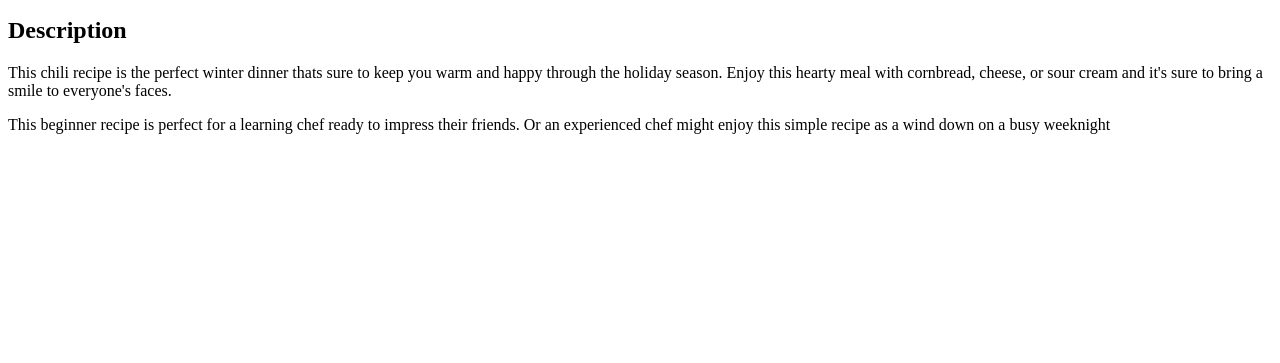
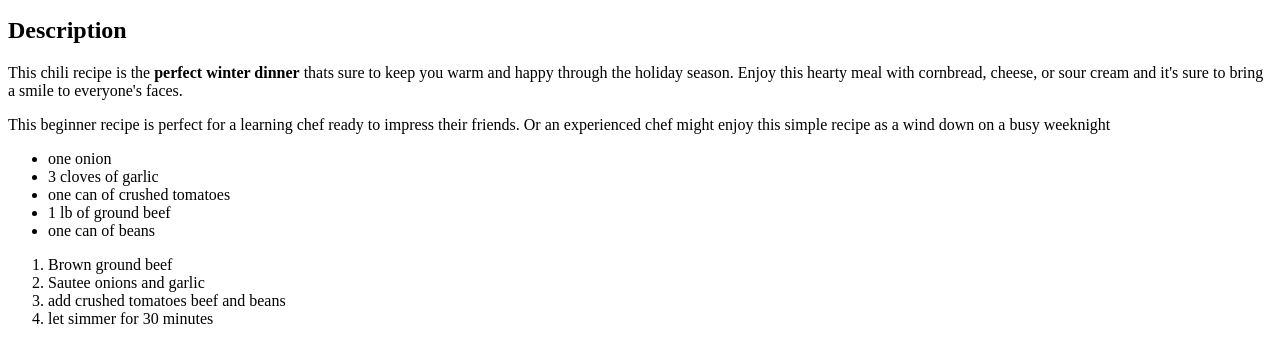
Before and after one commit to andreww-00/odin-recipes, a plain HTML site: page recipes/chili.html in a window 1280 px wide. Shown: the part 101-464 px from the top of the page. Drawn offline with Linux system fonts and the light colour scheme.

Commit message:
Ordered lists and some strong elements
Added in the chili.html

```diff
--- a/recipes/chili.html
+++ b/recipes/chili.html
@@ -8,10 +8,23 @@
     <h1>Chili</h1>
     <img src="../img/chili.png" alt="picture of delicious chili">
     <h2>Description</h2>
-    <p>This chili recipe is the perfect winter dinner thats sure to keep you warm and happy through the holiday season.
+    <p>This chili recipe is the <strong>perfect winter dinner</strong> thats sure to keep you warm and happy through the holiday season.
     Enjoy this hearty meal with cornbread, cheese, or sour cream and it's sure to bring a smile to everyone's faces.
     </p>
     <p> This beginner recipe is perfect for a learning chef ready to impress their friends. Or an experienced chef might
     enjoy this simple recipe as a wind down on a busy weeknight </p>
+    <ul>
+        <li>one onion</li>
+        <li>3 cloves of garlic</li>
+        <li>one can of crushed tomatoes</li>
+        <li>1 lb of ground beef</li>
+        <li>one can of beans</li>
+    </ul>
+    <ol>
+        <li>Brown ground beef</li>
+        <li>Sautee onions and garlic</li>
+        <li>add crushed tomatoes beef and beans</li>
+        <li>let simmer for 30 minutes</li>
+    </ol>
 </body>
 </html>
```
